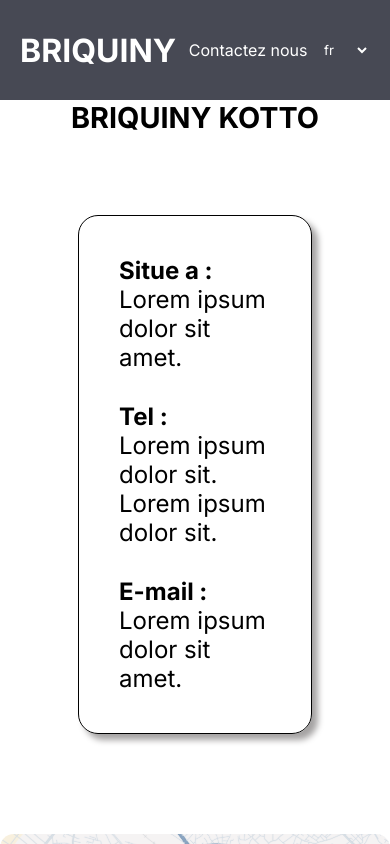
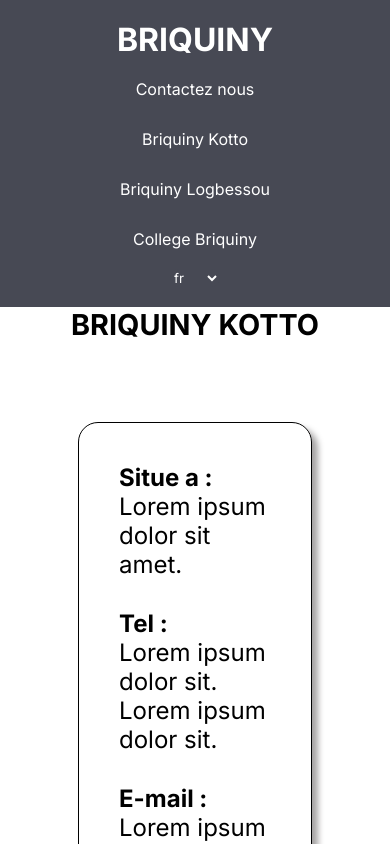
Before and after one commit to logan496/Briquiny-web, a React (Vite) app in the folder briquiny-frontend/: page /contact_us in a window 390 px wide. Shown: the top 844 px of the page. Built offline with nearby package versions, Linux system fonts and the light colour scheme.

Commit message:
I've update the header

```diff
--- a/briquiny-frontend/src/Components/Header/index.css
+++ b/briquiny-frontend/src/Components/Header/index.css
@@ -9,9 +9,28 @@
   height: 100px;
   width: 100%;
 }
+@media screen and (max-width: 880px) {
+  .header {
+    flex-direction: column;
+    gap: 20px;
+    height: 100%;
+    padding: 20px 0px 20px 0px;
+  }
+}
 @media screen and (max-width: 300px) {
   .header {
     font-size: 0.6em;
+  }
+}
+.header_right {
+  display: flex;
+  justify-content: center;
+  align-items: center;
+  gap: 30px;
+}
+@media screen and (max-width: 880px) {
+  .header_right {
+    flex-direction: column;
   }
 }
 .header_right_link {
--- a/briquiny-frontend/src/Components/Header/index.jsx
+++ b/briquiny-frontend/src/Components/Header/index.jsx
@@ -11,6 +11,9 @@ function Header(){
             <h1 className="header-h1">BRIQUINY</h1>
             <div className="header_right">
                 <NavLink to={"contact_us"} className="header_right_link">Contactez nous</NavLink>
+                <NavLink to={"/briquiny_kotto"} className="header_right_link">Briquiny Kotto</NavLink>
+                <NavLink to={"/briquiny_logbessou"} className="header_right_link">Briquiny Logbessou</NavLink>
+                <NavLink to={"/college_briquiny"} className="header_right_link">College Briquiny</NavLink>
             </div>
             <select className="header_language" name="language" id="language">
                 <option value="french">fr</option>
--- a/briquiny-frontend/src/Components/Header/index.scss
+++ b/briquiny-frontend/src/Components/Header/index.scss
@@ -14,11 +14,24 @@ $five: #fff;
     padding: 0px 20px 0px 20px;
     height: 100px;
     width: 100%;
+    @media screen and (max-width: 880px) {
+     flex-direction: column;
+     gap: 20px;
+     height: 100%;
+     padding: 20px 0px 20px 0px;
+    }
     @media screen and (max-width: 300px) {
      font-size: 0.6em;
     }
 
     &_right{
+        display: flex;
+        justify-content: center;
+        align-items: center;
+        gap: 30px;
+        @media screen and (max-width: 880px) {
+            flex-direction: column;
+           }
 
         &_link{
             text-decoration: none;
--- a/briquiny-frontend/src/main.jsx
+++ b/briquiny-frontend/src/main.jsx
@@ -7,7 +7,6 @@ import Footer from './Components/Footer/footer';
 import Briquiny_kotto from './pages/Briquiny_kotto';
 import Header from './Components/Header';
 import GlobalStyle from './utils/style/GlobalStyle';
-import Briquiny_logbessou from './pages/Briquiny_logbessou';
 import Briquiny_college from './pages/Briquiny_college/briquiny_college'
 
 ReactDOM.createRoot(document.getElementById('root')).render(
@@ -19,7 +18,7 @@ ReactDOM.createRoot(document.getElementById('root')).render(
         <Route path='/' element={ <Home /> } />
         <Route path='/contact_us' element={ <Contact_us /> } />
         <Route path='/briquiny_kotto' element={ <Briquiny_kotto /> } />
-        <Route path='/briquiny_logbessou' element={ <Briquiny_logbessou /> } />
+        <Route path='/briquiny_logbessou' element={ <Briquiny_kotto /> } />
         <Route path='/college_briquiny' element={ <Briquiny_college /> } />
       </Routes>
       <Footer/>
--- a/briquiny-frontend/src/pages/Contact_us/index.css
+++ b/briquiny-frontend/src/pages/Contact_us/index.css
@@ -37,6 +37,7 @@
   gap: 100px;
   align-items: center;
   width: 100%;
+  padding-bottom: 30px;
 }
 @media screen and (max-width: 1138px) {
   .container_contact_div {
--- a/briquiny-frontend/src/pages/Contact_us/index.scss
+++ b/briquiny-frontend/src/pages/Contact_us/index.scss
@@ -39,6 +39,7 @@ $five: #fff;
             gap: 100px;
             align-items: center;
             width: 100%;
+            padding-bottom: 30px;
             @media screen and (max-width: 1138px) {
                 flex-direction: column;
             }
```
Also changed, not shown: 2 other files (tests, documents, lock files or other folders).
